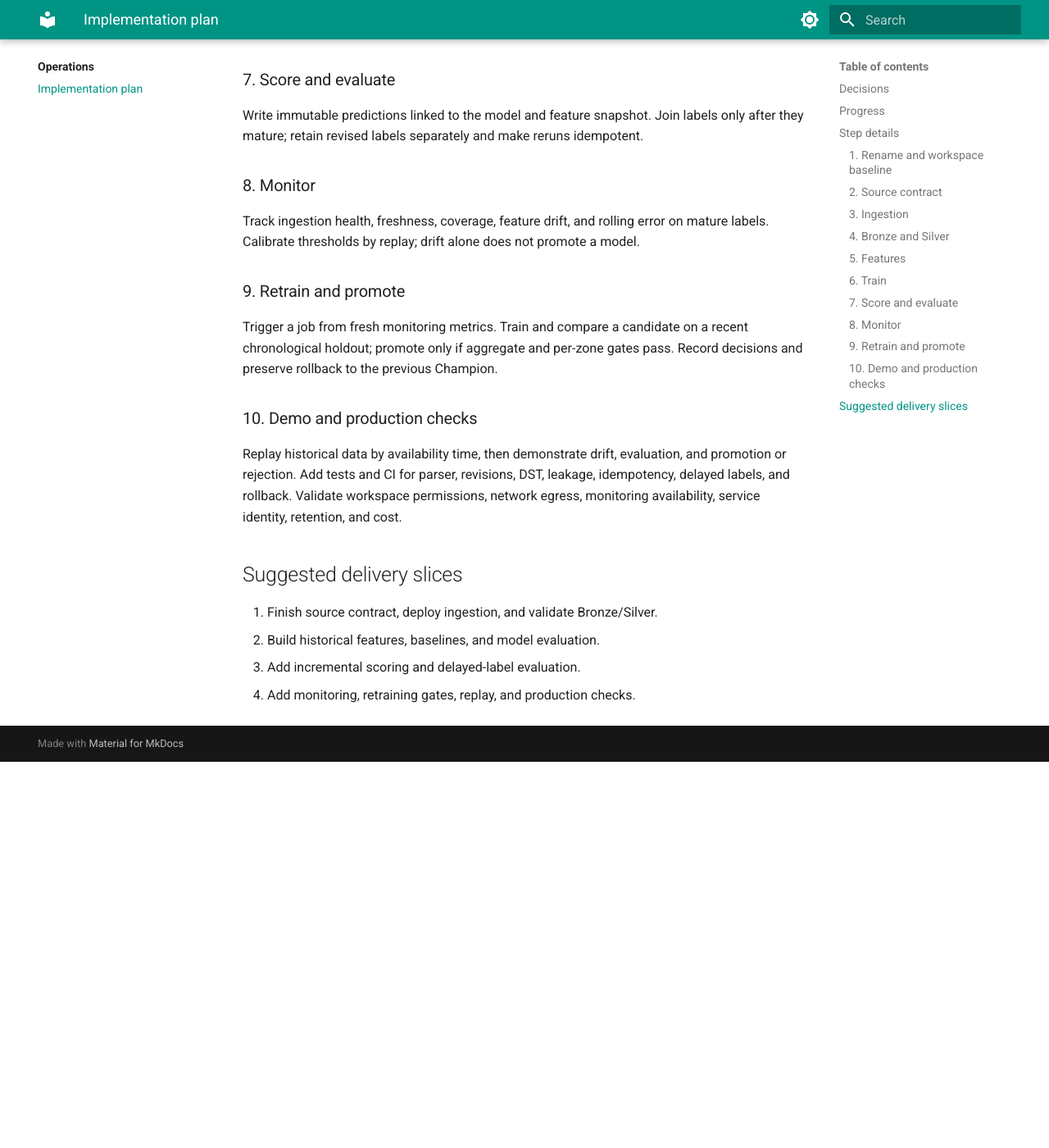
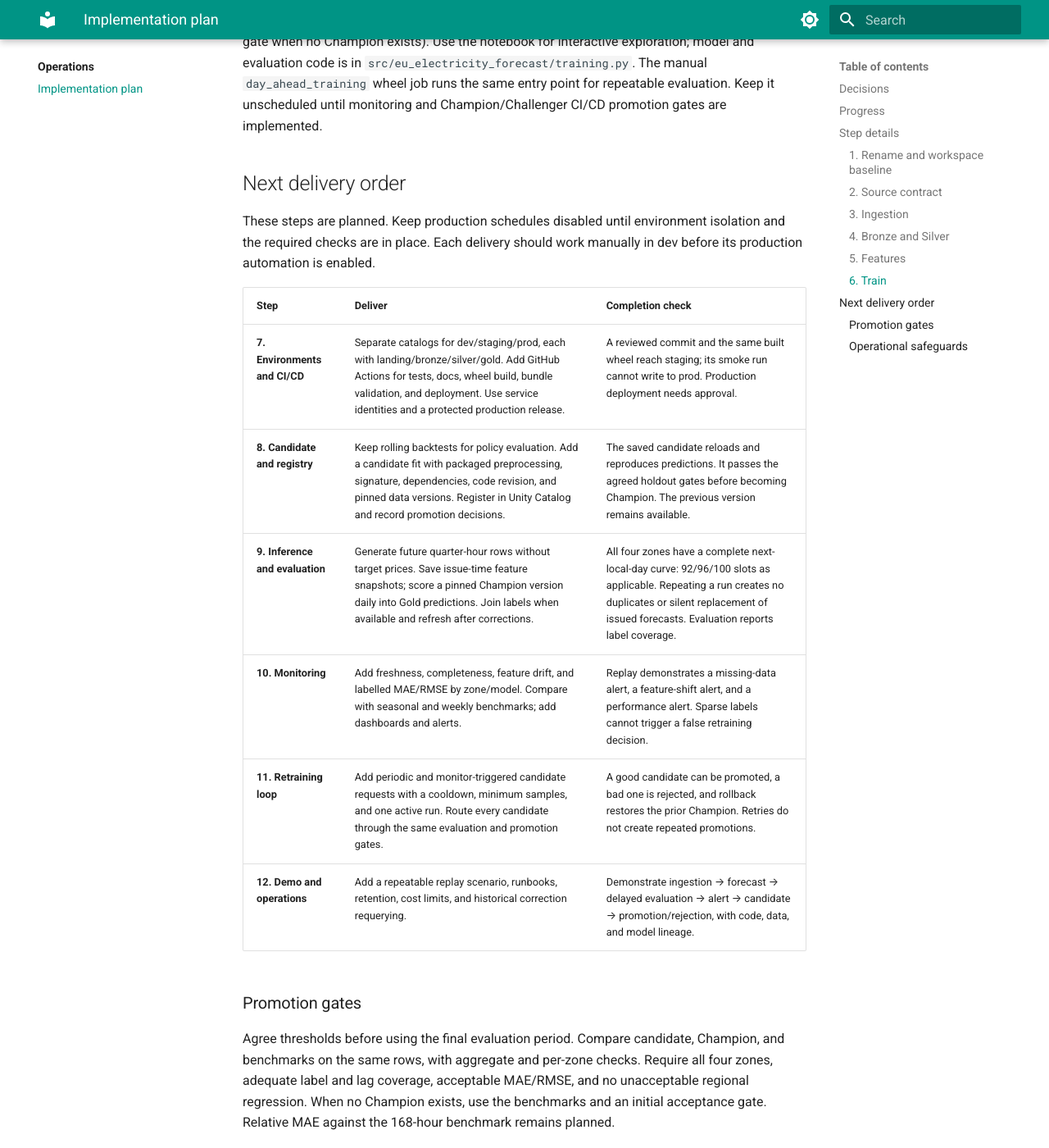
Before and after one commit to pdemeulenaer/eu-electricity-forecast, an MkDocs documentation site: the page built from docs/implementation-plan.md, in a window 1280 px wide and 1400 px high, scrolled down 3026 px. Shown: the whole window at 82% size. Built offline with MkDocs 1.6.1 and Material for MkDocs 9.7.7, drawn with Linux system fonts in a browser that asks for light colours; before the commit the page ends 3955 px from its top, so only the background shows below that; some of the changed text lies outside the part shown.

Commit message:
mlops planning

```diff
--- /dev/null
+++ b/docs/architecture/mlops.md
@@ -0,0 +1,136 @@
+---
+hide:
+  - toc
+---
+
+# End-to-end MLOps
+
+This is the target flow for forecasting next-day prices in DE_LU, FR, NL, and LT.
+Green boxes run today; blue dashed boxes are planned. Read the rows from top to
+bottom. Code delivery is shown separately below. The same job definitions will run in
+each isolated environment.
+
+## Data, models, and forecasts
+
+~~~mermaid
+%%{init: {'flowchart': {'nodeSpacing': 20, 'rankSpacing': 30, 'padding': 10, 'subGraphTitleMargin': {'top': 5, 'bottom': 12}}}}%%
+flowchart TB
+    subgraph DATA["1 · Data pipeline"]
+        direction LR
+        API[ENTSO-E] --> LAND[Landing volume] --> BRONZE[Bronze] --> SILVER[Silver] --> GOLD[Gold features<br/>and labels]
+    end
+    subgraph TRAIN["2 · Training and model selection"]
+        direction LR
+        BACKTEST[Global model<br/>rolling evaluation] --> TRACK[MLflow<br/>tracking]
+        TRACK --> FIT[Candidate fit<br/>and evaluation]
+        FIT --> REG[Unity Catalog registry<br/>promotion gate]
+    end
+    subgraph SCORE["3 · Daily inference"]
+        direction LR
+        FUTURE[Future feature<br/>snapshots] --> PREDICT[Score with<br/>Champion version]
+        PREDICT --> PREDICTIONS[Gold predictions<br/>and benchmarks]
+        PREDICTIONS --> CONSUMERS[Forecast charts<br/>and consumers]
+    end
+    subgraph MONITOR["4 · Feedback and controlled retraining"]
+        direction LR
+        DRIFT[Data quality<br/>and feature drift] --> ALERT[Alert and check<br/>retraining conditions]
+        PERFORMANCE[Join price labels<br/>MAE / RMSE] --> ALERT
+        ALERT --> RETRAIN[Return to training<br/>with a new candidate]
+    end
+    DATA -->|Historical training rows| TRAIN
+    TRAIN -->|Approved model| SCORE
+    SCORE -->|Saved forecasts and inputs| MONITOR
+
+    classDef current fill:#dcfce7,stroke:#15803d,color:#14532d,stroke-width:2px;
+    classDef planned fill:#eff6ff,stroke:#2563eb,color:#1e3a8a,stroke-width:2px,stroke-dasharray:6 4;
+    class API,LAND,BRONZE,SILVER,GOLD,BACKTEST,TRACK current;
+    class FIT,REG,FUTURE,PREDICT,PREDICTIONS,CONSUMERS,DRIFT,PERFORMANCE,ALERT,RETRAIN planned;
+~~~
+
+The data job already builds historical Gold features and labels. The rolling
+training job records experiments; it does **not** register a model or forecast
+future days. The 168-hour benchmark is implemented locally and awaits a new
+workspace run. See the [training reference](../reference/training.md).
+
+**Tracking records an experiment. Registration gives a saved model a version.
+Promotion chooses which version inference uses.** A registered candidate is a
+Challenger; the approved version is the Champion. Use Unity Catalog aliases,
+rather than the old Staging/Production registry stages.
+[Databricks model lifecycle](https://docs.databricks.com/aws/en/machine-learning/manage-model-lifecycle/)
+
+The rolling job saves metrics and prediction files, not a deployable model. Add
+a candidate fit that packages preprocessing, zone categories, feature columns,
+dependencies, and an input/output signature. Evaluate that exact artifact against
+both benchmarks and the existing Champion, if any, on the same reserved period.
+Promotion keeps the evaluated artifact; it must not silently refit it.
+
+## Code delivery and environments — planned
+
+~~~mermaid
+%%{init: {'flowchart': {'nodeSpacing': 20, 'rankSpacing': 30, 'padding': 10, 'subGraphTitleMargin': {'top': 5, 'bottom': 12}}}}%%
+flowchart TB
+    subgraph CHECK["Continuous integration · every pull request"]
+        direction LR
+        CHANGE[Python and bundle<br/>changes in Git] --> CI[Tests, docs build<br/>and bundle validation]
+    end
+    subgraph RELEASE["Continuous delivery · reviewed release"]
+        direction LR
+        DEV[Dev deployment] --> STAGE[Staging deployment<br/>and smoke run]
+        STAGE --> APPROVE[Production approval] --> PROD[Prod deployment]
+    end
+    CHECK -->|Reviewed commit and built wheel| RELEASE
+    classDef default fill:#eff6ff,stroke:#2563eb,color:#1e3a8a,stroke-width:2px,stroke-dasharray:6 4;
+~~~
+
+Proposed implementation: GitHub Actions builds a versioned wheel, runs checks,
+then deploys the bundle and the same wheel through dev, staging, and prod.
+Use a service identity with workload identity federation. Keep permission to
+deploy code separate from permission to change the Champion alias.
+[Databricks CI/CD example](https://docs.databricks.com/aws/en/dev-tools/ci-cd/github)
+
+**The current dev and prod targets share the same project catalog.** They are
+not isolated data environments. Configure separate catalogs before production
+delivery, keeping the four agreed schemas in each:
+
+| Environment | Proposed catalog | Schemas |
+| --- | --- | --- |
+| Dev, existing | `eu_electricity_forecast` | `landing`, `bronze`, `silver`, `gold` |
+| Staging, new | `eu_electricity_forecast_staging` | Same four schemas |
+| Prod, new | `eu_electricity_forecast_prod` | Same four schemas |
+
+Keep the registered model in `<catalog>.gold.day_ahead_price_model`. Copy the
+evaluated artifact between environment registries, recording its source run and
+version. A code release deploys jobs; a separate recorded decision moves the
+Champion alias. Retraining can propose a model without a code release.
+
+## Forecasts and monitoring — planned
+
+Daily batch inference will create the next local delivery day's quarter-hour
+rows from Silver history at the issue cutoff (provisionally 10:00 Brussels time),
+score all four zones, and retain the inputs used.
+Tomorrow's target price is not needed to build those rows. Save the resolved
+model version, feature version, issue time, auction, and delivery interval with
+every forecast. Reruns must preserve issued forecasts.
+
+| Check | What it detects | Response |
+| --- | --- | --- |
+| Data quality | Late ingestion, missing lags, duplicate or incomplete forecast curves | Alert; investigate or use an explicit fallback |
+| Data drift | Feature distributions move from a seasonally relevant reference; PSI is one possible measure | Investigate; consider a new candidate |
+| Model performance | Rolling MAE/RMSE deteriorate after labels arrive, by zone and model version | Investigate possible changed price relationships and other causes |
+
+Quality and feature-drift checks run before labels arrive; performance checks
+wait for published prices. An error increase can signal concept drift; it does not prove it. Report label
+coverage and compare the model with the 168-hour benchmark on the same rows.
+Relative MAE remains planned. Calibrate thresholds using replay; drift alone
+must not promote a model.
+
+Use Databricks data profiling (Lakehouse Monitoring) for feature and inference
+statistics, with project evaluation tables for delayed labels and benchmarks.
+Its inference profiles accept inputs, predictions, a model ID, and optional
+labels. Confirm workspace availability and historical refresh limits first.
+[Data profiling](https://docs.databricks.com/aws/en/data-governance/unity-catalog/data-quality-monitoring/data-profiling/)
+
+The loop is **monitor → request candidate → evaluate → promote or reject**.
+Require enough labelled examples, persistent breaches, a cooldown, and one
+active retraining run. Keep the previous Champion for rollback. Follow the
+[delivery order](../implementation-plan.md#next-delivery-order) for implementation.
--- a/docs/implementation-plan.md
+++ b/docs/implementation-plan.md
@@ -2,7 +2,8 @@
 
 Build a Databricks pipeline from ENTSO-E ingestion through forecasting, monitoring,
 and controlled retraining. Detailed layer responsibilities are in the
-[architecture guide](architecture/index.md).
+[architecture guide](architecture/index.md). The
+[end-to-end MLOps diagram](architecture/mlops.md) shows how the planned jobs connect.
 
 ## Decisions
 
@@ -28,10 +29,12 @@ and controlled retraining. Detailed layer responsibilities are in the
 | 4 | Bronze ingestion and Silver normalization | Running in the project catalog |
 | 5 | Gold historical features and labels | Feature set 2.0.0 rebuilt and checked in Databricks |
 | 6 | Baselines, global model, MLflow experiment | Prior rolling run predates the 168-hour baseline; redeploy and rerun to evaluate it |
-| 7 | Scoring and delayed-label reconciliation | Planned |
-| 8 | Drift and quality monitoring | Planned |
-| 9 | Retraining gates and model promotion | Planned |
-| 10 | Replay demo, CI, and operational readiness | Planned |
+| 7 | Environment isolation and CI/CD | Planned; dev/prod currently share the project catalog |
+| 8 | Deployable candidate, registry, and promotion | Planned; rolling evaluation logs no deployable model |
+| 9 | Future features, inference, and delayed-label evaluation | Planned |
+| 10 | Data quality, drift, and performance monitoring | Planned |
+| 11 | Controlled retraining and rollback | Planned |
+| 12 | Replay demo and operational readiness | Planned |
 
 The scheduled ingestion pipeline runs through Gold in the project catalog. Its
 feature builder uses latest historical prices for 24-hour and 168-hour lags; the
@@ -95,28 +98,42 @@ notebook for interactive exploration; model and evaluation code is in
 job runs the same entry point for repeatable evaluation. Keep it unscheduled until
 monitoring and Champion/Challenger CI/CD promotion gates are implemented.
 
-### 7. Score and evaluate
-Write immutable predictions linked to the model and feature snapshot. Join labels
-only after they mature; retain revised labels separately and make reruns idempotent.
+## Next delivery order
 
-### 8. Monitor
-Track ingestion health, freshness, coverage, feature drift, and rolling error on
-mature labels. Calibrate thresholds by replay; drift alone does not promote a model.
+These steps are planned. Keep production schedules disabled until environment
+isolation and the required checks are in place. Each delivery should work manually
+in dev before its production automation is enabled.
 
-### 9. Retrain and promote
-Trigger a job from fresh monitoring metrics. Train and compare a candidate on a
-recent chronological holdout; promote only if aggregate and per-zone gates pass.
-Record decisions and preserve rollback to the previous Champion.
+| Step | Deliver | Completion check |
+| --- | --- | --- |
+| **7. Environments and CI/CD** | Separate catalogs for dev/staging/prod, each with landing/bronze/silver/gold. Add GitHub Actions for tests, docs, wheel build, bundle validation, and deployment. Use service identities and a protected production release. | A reviewed commit and the same built wheel reach staging; its smoke run cannot write to prod. Production deployment needs approval. |
+| **8. Candidate and registry** | Keep rolling backtests for policy evaluation. Add a candidate fit with packaged preprocessing, signature, dependencies, code revision, and pinned data versions. Register in Unity Catalog and record promotion decisions. | The saved candidate reloads and reproduces predictions. It passes the agreed holdout gates before becoming Champion. The previous version remains available. |
+| **9. Inference and evaluation** | Generate future quarter-hour rows without target prices. Save issue-time feature snapshots; score a pinned Champion version daily into Gold predictions. Join labels when available and refresh after corrections. | All four zones have a complete next-local-day curve: 92/96/100 slots as applicable. Repeating a run creates no duplicates or silent replacement of issued forecasts. Evaluation reports label coverage. |
+| **10. Monitoring** | Add freshness, completeness, feature drift, and labelled MAE/RMSE by zone/model. Compare with seasonal and weekly benchmarks; add dashboards and alerts. | Replay demonstrates a missing-data alert, a feature-shift alert, and a performance alert. Sparse labels cannot trigger a false retraining decision. |
+| **11. Retraining loop** | Add periodic and monitor-triggered candidate requests with a cooldown, minimum samples, and one active run. Route every candidate through the same evaluation and promotion gates. | A good candidate can be promoted, a bad one is rejected, and rollback restores the prior Champion. Retries do not create repeated promotions. |
+| **12. Demo and operations** | Add a repeatable replay scenario, runbooks, retention, cost limits, and historical correction requerying. | Demonstrate ingestion → forecast → delayed evaluation → alert → candidate → promotion/rejection, with code, data, and model lineage. |
 
-### 10. Demo and production checks
-Replay historical data by availability time, then demonstrate drift, evaluation,
-and promotion or rejection. Add tests and CI for parser, revisions, DST, leakage,
-idempotency, delayed labels, and rollback. Validate workspace permissions,
-network egress, monitoring availability, service identity, retention, and cost.
+### Promotion gates
 
-## Suggested delivery slices
+Agree thresholds before using the final evaluation period. Compare candidate,
+Champion, and benchmarks on the same rows, with aggregate and per-zone checks.
+Require all four zones, adequate label and lag coverage, acceptable MAE/RMSE, and
+no unacceptable regional regression. When no Champion exists, use the benchmarks
+and an initial acceptance gate. Relative MAE against the 168-hour benchmark remains
+planned.
 
-1. Finish source contract, deploy ingestion, and validate Bronze/Silver.
-2. Build historical features, baselines, and model evaluation.
-3. Add incremental scoring and delayed-label evaluation.
-4. Add monitoring, retraining gates, replay, and production checks.
+Tune hyperparameters on earlier rolling validation windows; keep a later period
+untouched for final acceptance. Registering a version does not make it production:
+promotion selects the approved artifact, without a hidden refit afterward.
+
+### Operational safeguards
+
+Keep issued forecast inputs and predictions separate from the historical Gold
+table that is overwritten today. Apply live issue-time availability checks to
+features; retain the documented historical lag assumption for backtests. Include
+DST, auction identity, missing data, reruns, delayed labels, and rollback in checks.
+
+Use data profiling where supported for managed statistics and project tables for
+benchmark and delayed-label metrics. Historical demo dates need an explicit replay
+clock and compatible metric refresh windows; downloading history today does not
+recover its original publication timestamps.
--- a/mkdocs.yml
+++ b/mkdocs.yml
@@ -68,6 +68,7 @@ nav:
       - ENTSO-E ingestion: entsoe-ingestion.md
   - Architecture:
       - architecture/index.md
+      - End-to-end MLOps: architecture/mlops.md
   - Operations:
       - operations/index.md
       - Implementation plan: implementation-plan.md
```
Also changed, not shown: docs/architecture/index.md (+12 -22 lines), docs/index.md (+11 -17 lines), docs/operations/index.md (+11 -2 lines), docs/reference/training.md (+7 -0 lines).
